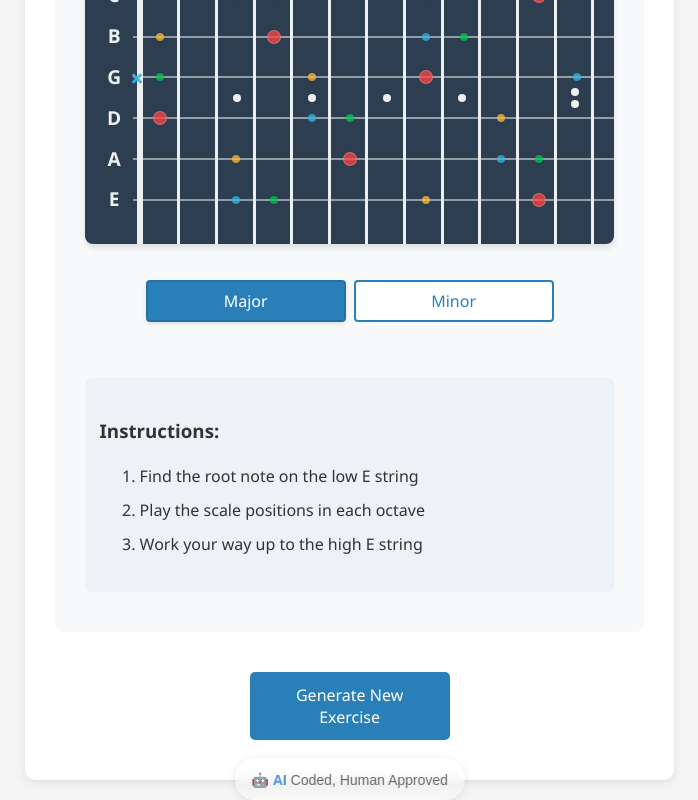
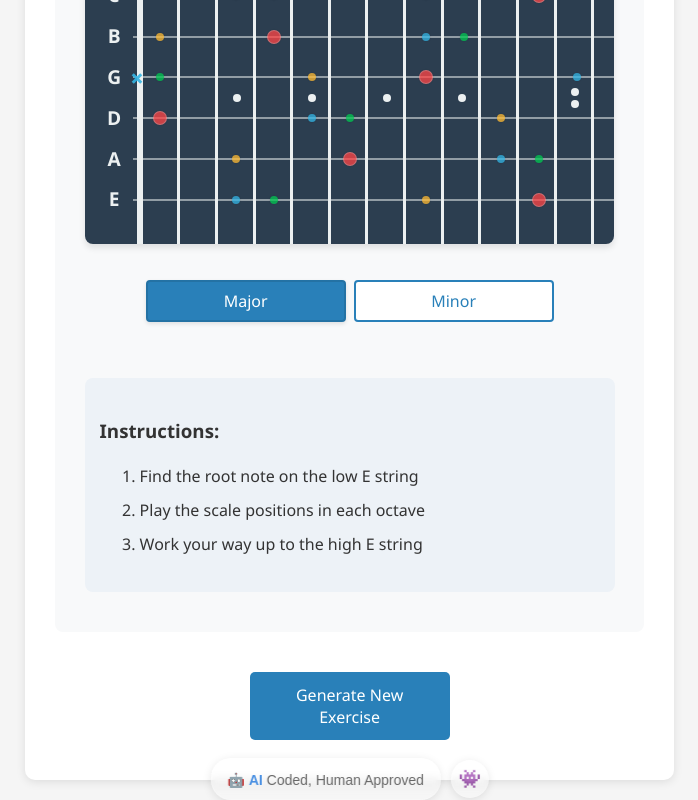
Before and after one commit to Milesjpool/guitarex-ai, a React (Vite) app: page / in a window 1280 px wide. Shown: the part 411-1211 px from the top of the page, without its empty margins (321-1019 px from the left). Built offline with nearby package versions, Linux system fonts and the light colour scheme.

Commit message:
feat: add space invader link to personal site

```diff
--- a/src/components/AIBanner.css
+++ b/src/components/AIBanner.css
@@ -1,8 +1,14 @@
-.ai-banner {
+.banner-container {
   position: absolute;
   bottom: -20px;
   left: 50%;
   transform: translateX(-50%);
+  display: flex;
+  align-items: center;
+  gap: 10px;
+}
+
+.ai-banner {
   width: fit-content;
   background: rgba(255, 255, 255, 0.1);
   backdrop-filter: blur(5px);
@@ -14,6 +20,28 @@
   cursor: pointer;
 }
 
+.alien-link {
+  display: flex;
+  align-items: center;
+  justify-content: center;
+  width: 36px;
+  height: 36px;
+  background: rgba(255, 255, 255, 0.1);
+  backdrop-filter: blur(5px);
+  border-radius: 50%;
+  border: 1px solid rgba(255, 255, 255, 0.2);
+  box-shadow: 0 2px 10px rgba(0, 0, 0, 0.1);
+  transition: all 0.3s ease;
+  cursor: pointer;
+  text-decoration: none;
+  font-size: 18px;
+}
+
+.alien-link:hover {
+  transform: scale(1.1);
+  background: rgba(255, 255, 255, 0.15);
+}
+
 .ai-banner-link {
   text-decoration: none;
   color: inherit;
@@ -21,7 +49,7 @@
 }
 
 .ai-banner:hover {
-  transform: translateX(-50%) scale(1.05);
+  transform: scale(1.05);
   background: rgba(255, 255, 255, 0.15);
 }
 
--- a/src/components/AIBanner.tsx
+++ b/src/components/AIBanner.tsx
@@ -3,11 +3,16 @@ import './AIBanner.css';
 
 const AIBanner: React.FC = () => {
   return (
-    <div className="ai-banner">
-      <a href="https://github.com/Milesjpool/guitarex-ai" target="_blank" rel="noopener noreferrer" className="ai-banner-link">
-        <span className="ai-banner-text">
-          🤖 <span className="ai-banner-highlight">AI</span> Coded, Human Approved
-        </span>
+    <div className="banner-container">
+      <div className="ai-banner">
+        <a href="https://github.com/Milesjpool/guitarex-ai" target="_blank" rel="noopener noreferrer" className="ai-banner-link">
+          <span className="ai-banner-text">
+            🤖 <span className="ai-banner-highlight">AI</span> Coded, Human Approved
+          </span>
+        </a>
+      </div>
+      <a href="https://www.milesjpool.com" target="_blank" rel="noopener noreferrer" className="alien-link">
+        👾
       </a>
     </div>
   );
```
